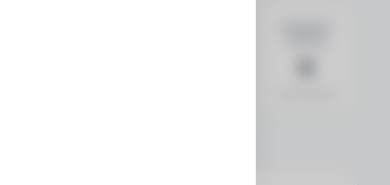
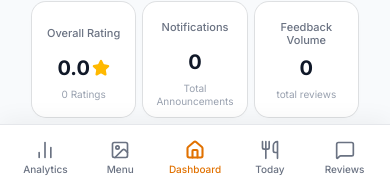
Before and after one commit to SwarnabhG07/messcheck, a Next.js app: page / in a window 390 px wide. Shown: the part 656-841 px from the top of the page. Built offline with nearby package versions, Linux system fonts and the light colour scheme; no server answers.

Commit message:
fix: enhance DashboardLayout with mobile bottom navigation and admin link for supreme leaders

```diff
--- a/app/components/DashboardLayout.tsx
+++ b/app/components/DashboardLayout.tsx
@@ -140,16 +140,8 @@
 
   return (
     <div className="flex h-screen bg-slate-50 font-sans overflow-hidden relative">
-      {/* Mobile Overlay */}
-      {!isSidebarCollapsed && (
-        <div
-          className="fixed inset-0 bg-black/20 z-50 md:hidden backdrop-blur-sm"
-          onClick={() => setIsSidebarCollapsed(true)}
-        />
-      )}
-
       {/* Sidebar */}
-      <aside className={`bg-white border-r border-gray-100 flex flex-col py-6 transition-all duration-300 z-60 h-full shrink-0 ${isSidebarCollapsed ? "relative w-20" : "absolute left-0 top-0 md:relative w-64 shadow-[4px_0_24px_rgba(0,0,0,0.05)] md:shadow-none"}`}>
+      <aside className={`hidden md:flex bg-white border-r border-gray-100 flex-col py-6 transition-all duration-300 z-60 h-full shrink-0 ${isSidebarCollapsed ? "relative w-20" : "relative w-64"}`}>
         <div className={`flex items-center mb-6 mt-2 ${isSidebarCollapsed ? "flex-col gap-4 justify-center px-0" : "justify-between px-4"}`}>
           <div className="flex items-center gap-2">
             <img src="/spoon-and-fork-stroke-rounded.svg" alt="MessCheck Logo" className="w-7 h-7" />
@@ -194,7 +186,7 @@
       </aside>
 
       {/* Main Content */}
-      <main className="flex-1 overflow-y-auto">
+      <main className="flex-1 overflow-y-auto pb-16 md:pb-0">
         {/* Header */}
         <header className="sticky top-0 z-50 flex justify-between items-start px-4 md:px-8 pt-6 pb-4 bg-slate-50/80 backdrop-blur-md">
           <div className="shrink min-w-0 pr-2">
@@ -313,6 +305,14 @@
                 </button>
               </DropdownMenuTrigger>
               <DropdownMenuContent align="end" className="w-48 rounded-xl p-1.5 shadow-[0_8px_30px_-6px_rgba(0,0,0,0.12)] border-gray-100">
+                {userRole === "supreme_leader" && (
+                  <DropdownMenuItem asChild className="rounded-lg cursor-pointer md:hidden">
+                    <Link href="/admin" className="flex items-center gap-3 px-3 py-2 text-sm text-gray-600">
+                      <ShieldAlert className="w-4 h-4" />
+                      Admin
+                    </Link>
+                  </DropdownMenuItem>
+                )}
                 <DropdownMenuItem asChild className="rounded-lg cursor-pointer">
                   <Link href="/settings" className="flex items-center gap-3 px-3 py-2 text-sm text-gray-600">
                     <Settings className="w-4 h-4" />
@@ -336,6 +336,40 @@
 
         {children}
       </main>
+
+      {/* Mobile Bottom Navigation */}
+      <nav className="md:hidden fixed bottom-0 left-0 right-0 bg-white border-t border-gray-200 flex justify-around items-center h-16 z-50 px-2 pb-safe shadow-[0_-4px_24px_rgba(0,0,0,0.05)]">
+        {filteredMenuItems
+          .filter((item) => item.name !== "Settings" && item.name !== "Admin")
+          .sort((a, b) => {
+            const order = ["Analytics", "Mess Menu", "Dashboard", "Today's Menu", "View Reviews"];
+            return order.indexOf(a.name) - order.indexOf(b.name);
+          })
+          .map((item) => {
+            const isActive =
+              pathname === item.href ||
+              (pathname === "/" && item.name === "Dashboard") ||
+              (pathname.startsWith("/reviews") && item.name === "View Reviews");
+
+            const mobileName = item.name === "View Reviews" ? "Reviews" :
+                               item.name === "Today's Menu" ? "Today" :
+                               item.name === "Mess Menu" ? "Menu" :
+                               item.name;
+
+            return (
+              <Link
+                key={item.name}
+                href={item.href}
+                className={`flex flex-col items-center justify-center w-full h-full space-y-1 ${
+                  isActive ? "text-amber-600" : "text-gray-500 hover:text-gray-900"
+                }`}
+              >
+                <item.icon className={`w-5 h-5 ${isActive ? "stroke-[2.5px]" : "stroke-2"}`} />
+                <span className="text-[10px] font-medium leading-none">{mobileName}</span>
+              </Link>
+            );
+          })}
+      </nav>
     </div>
   );
 }
```
